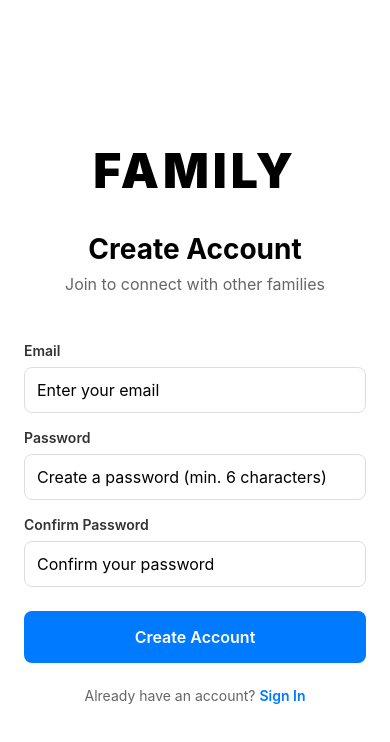
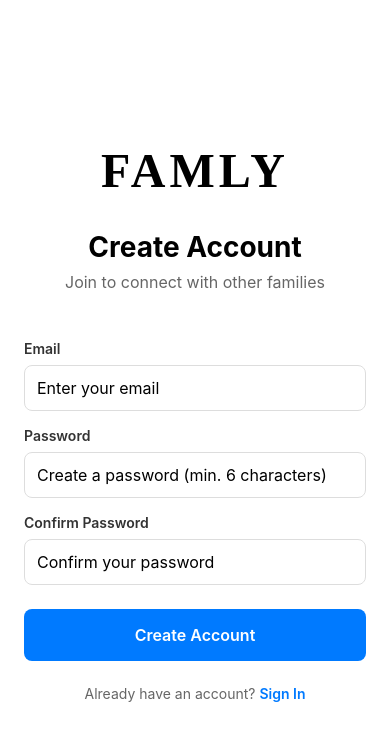
Before and after one commit to jakehb1/FAMLY-APP-, a React Native app: screen /SignUp in a window 390 px wide. Shown: the top 742 px of the page. Built offline with nearby package versions, Linux system fonts and the light colour scheme; no server answers.

Commit message:
Update logo: Change text to FAMLY and use PlayExtraUnlicensed-VAR font

```diff
--- a/app.json
+++ b/app.json
@@ -26,6 +26,9 @@
     "web": {
       "favicon": "./assets/favicon.png",
       "bundler": "metro"
-    }
+    },
+    "plugins": [
+      "expo-font"
+    ]
   }
 }
--- a/package.json
+++ b/package.json
@@ -21,6 +21,7 @@
     "@supabase/supabase-js": "^2.87.1",
     "expo": "~54.0.27",
     "expo-constants": "^18.0.11",
+    "expo-font": "~14.0.10",
     "expo-status-bar": "~3.0.9",
     "react": "19.1.0",
     "react-dom": "19.1.0",
--- a/src/components/Logo.tsx
+++ b/src/components/Logo.tsx
@@ -1,5 +1,5 @@
 import React from 'react';
-import { Text, StyleSheet, ViewStyle, TextStyle } from 'react-native';
+import { Text, StyleSheet, ViewStyle } from 'react-native';
 
 interface LogoProps {
   size?: 'small' | 'medium' | 'large' | 'xlarge';
@@ -24,7 +24,7 @@ export default function Logo({ size = 'large', color = '#000', style }: LogoProp
         style,
       ]}
     >
-      FAMILY
+      FAMLY
     </Text>
   );
 }
@@ -32,7 +32,7 @@ export default function Logo({ size = 'large', color = '#000', style }: LogoProp
 const styles = StyleSheet.create({
   logo: {
     fontWeight: '900',
-    fontFamily: 'System',
+    fontFamily: 'PlayExtraUnlicensed-VAR',
     textAlign: 'center',
   },
 });
```
Also changed, not shown: 1 other file (tests, documents, lock files or other folders).
